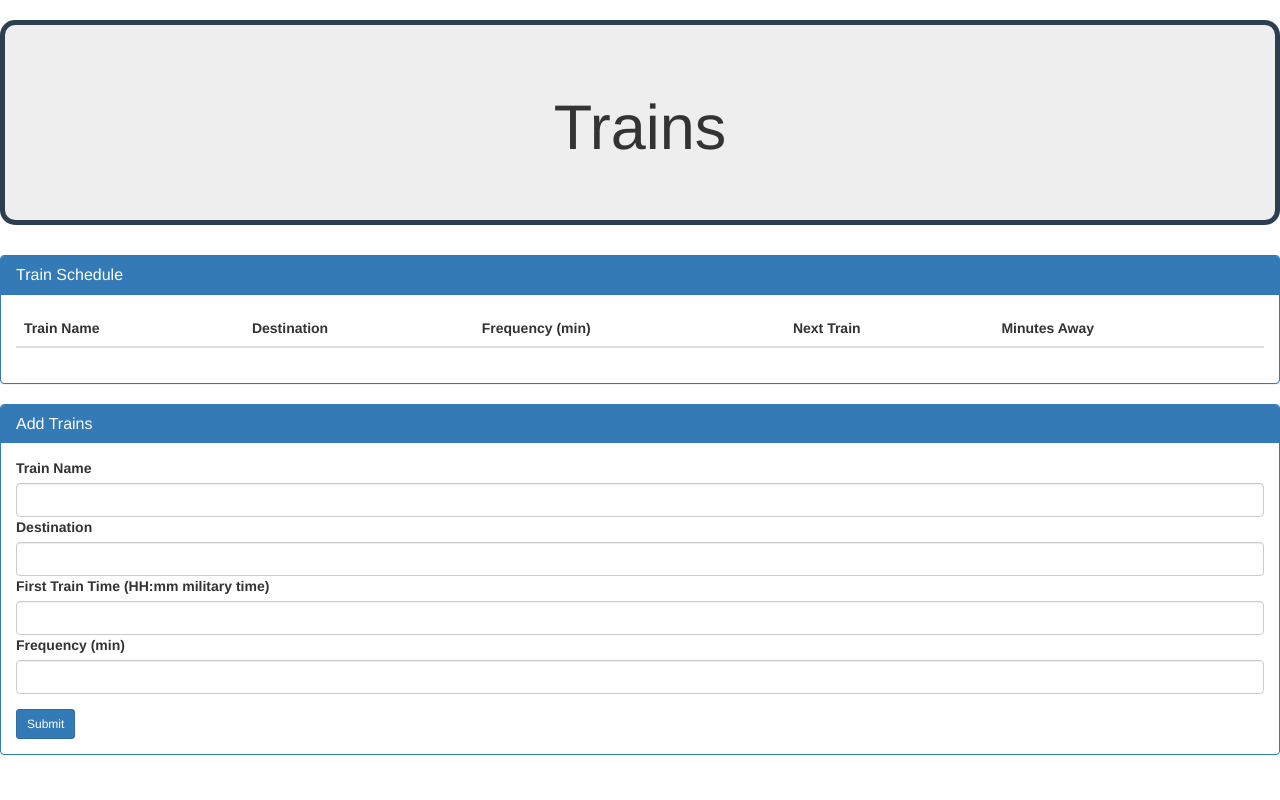
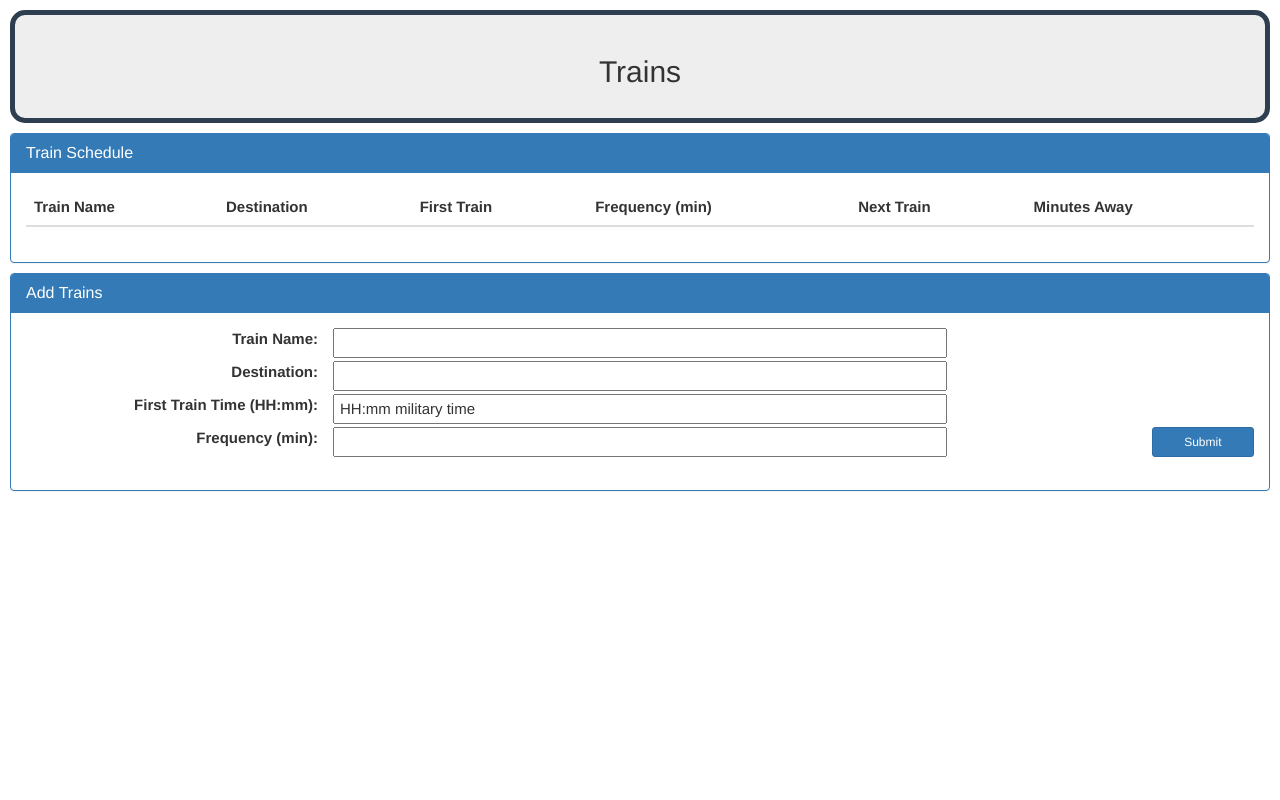
Before and after one commit to KathCatBC/Train-Schedule, a PHP site: page / in a window 1280 px wide. Run offline with PHP 8.4, Linux system fonts and the light colour scheme; lists and menus that the app fills with data are empty; some libraries are stand-ins or nearby versions.

Commit message:
next train done

```diff
--- a/assets/css/style.css
+++ b/assets/css/style.css
@@ -1,6 +1,12 @@
 
-.left-align {
-	text-align: left
+.label-align {
+	text-align: right;
+}
+
+.input-style {
+	padding: 2px 5px 2px 5px;
+	height: 30px;
+	margin-bottom: 3px;
 }
 
 .center-align {
@@ -12,5 +18,21 @@
 	border-width: 5px;
 	border-color: #2c3e50;
 	border-radius: 15px;
-	margin-top: 20px;
+	margin: 10px 10px 10px 10px;
+	padding: 20px;
+
 }
+
+.primary-panel-style {
+	margin: 10px 10px 10px 10px;
+	font-size: 15px;
+}
+
+
+#trainTable, tbody, tr, td, .t {
+	padding: 3px 0px 3px 0px;
+}
+
+#addTrain-btn {
+	float: right;
+}
--- a/index.html
+++ b/index.html
@@ -23,63 +23,60 @@
   <body>
 
     <div class="jumbotron center-align jumbo-style">
-        <h1>Trains</h1>
+        <h2>Trains</h2>
     </div>
 
-    <div class="panel panel-primary">
+    <div class="panel panel-primary primary-panel-style">
         <div class="panel-heading">
-            <h3 class="panel-title">Train Schedule</h3>
+            <h4 class="panel-title">Train Schedule</h4>
         </div>
         <div class="panel-body">
-            <table class="table table-striped table-hover" id="trainTable">
+            <table class="table table-striped table-hover table-style" id="trainTable">
                 <thead>
                     <tr>
                         <th>Train Name</th>
                         <th>Destination</th>
+                        <th>First Train</th>
                         <th>Frequency (min)</th>
                         <th>Next Train</th>
                         <th>Minutes Away</th>
                     </tr>
                 </thead>
                 <tbody>
-                   <!--  <tr>
-                        <td>1</td>
-                        <td>Column content</td>
-                        <td>Column content</td>
-                        <td>Column content</td>
-                        <td>Column content</td>
-                    </tr> -->
+                    <!-- body is populated from database -->
                 </tbody>
             </table>
         </div>
     </div>
 
 
-    <div class="panel panel-primary">
+    <div class="panel panel-primary primary-panel-style">
         <div class="panel-heading">
-            <h3 class="panel-title">Add Trains</h3>
+            <h4 class="panel-title">Add Trains</h4>
         </div>
         <div class="panel-body">
 
-            <div class="form-group">
-
-                <label class="control-label left-align" for="focusedInput">Train Name</label>
-                <input class="form-control trainName" id="focusedInput" type="text">
-
-                <label class="control-label left-align" for="focusedInput">Destination</label>
-                <input class="form-control trainDestination" id="focusedInput" type="text">
-
-                <label class="control-label left-align" for="focusedInput">First Train Time (HH:mm military time)</label>
-                <input class="form-control trainFirstTime" id="focusedInput" type="text">
-
-                <label class="control-label left-align" for="focusedInput">Frequency (min) </label>
-                <input class="form-control trainFrequency" id="focusedInput" type="text">
-
+            <div class="form-group container-fluid">
+                <div class="row">
+                    <label class ="label-align col-md-3">Train Name:</label>
+                    <input class="input-style col-md-6" id="trainName" type="text">
+                </div>
+                <div class="row">
+                    <label class="label-align col-md-3">Destination:</label>
+                    <input class="input-style col-md-6" id="trainDestination" type="text">
+                </div>
+                <div class="row">
+                    <label class="label-align col-md-3">First Train Time (HH:mm):</label>
+                    <input class="input-style col-md-6" id="trainFirstTime" type="text" value="HH:mm military time">
+                </div>
+                <div class="row">
+                    <label class="label-align col-md-3" for="focusedInput">Frequency (min): </label>
+                    <input class="input-style col-md-6" id="trainFrequency" type="text">
+                    <a href="#" class="btn btn-primary btn-sm col-md-1 col-md-offset-1" id="addTrain-btn">Submit</a>
+                </div>
             </div>
-
-        <a href="#" class="btn btn-primary btn-sm" id="addTrain-btn">Submit</a>
+        </div>
     </div>
-</div>
 
 
 
```
Also changed, not shown: assets/javascript/trainSchedule.js (+39 -47 lines).
